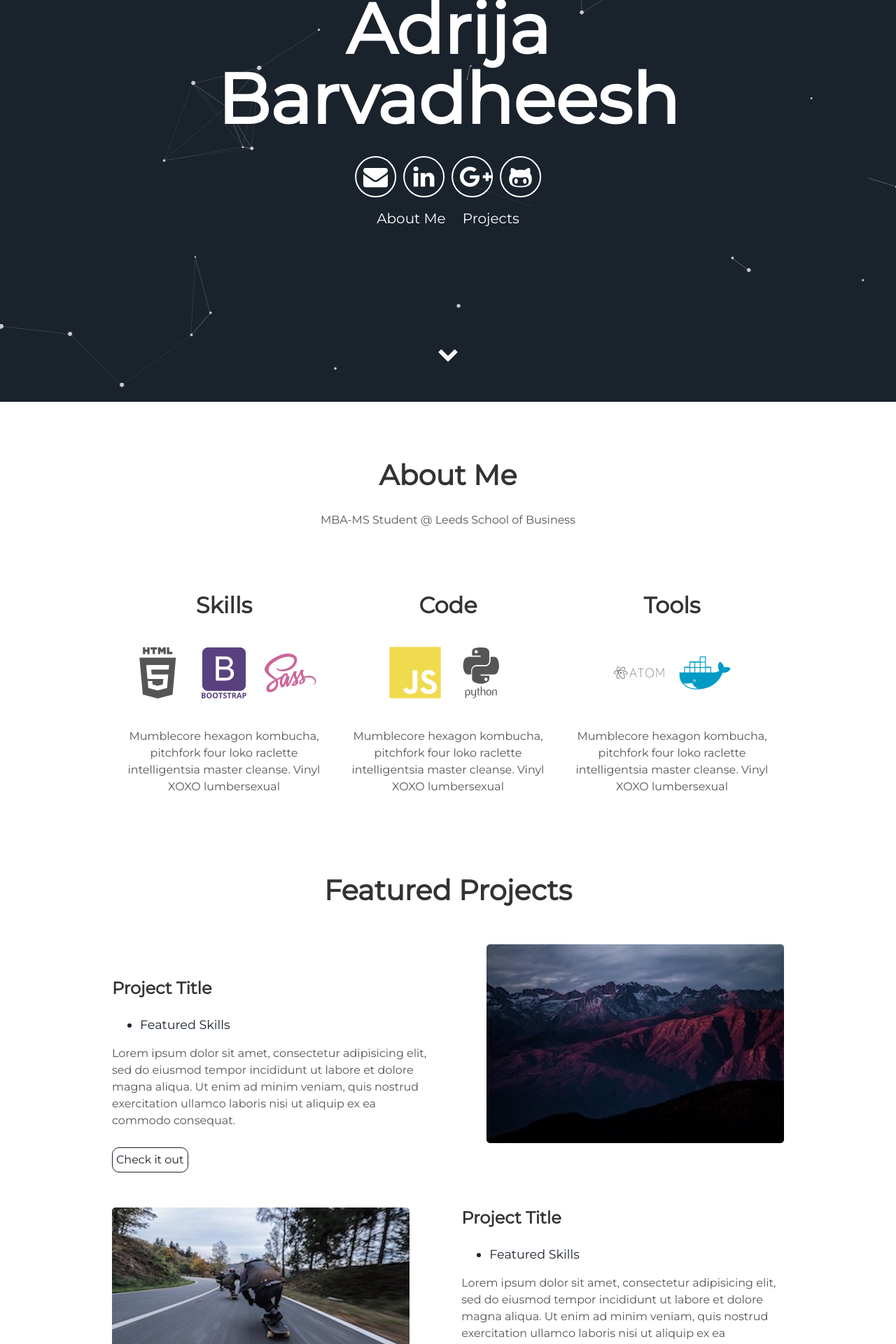
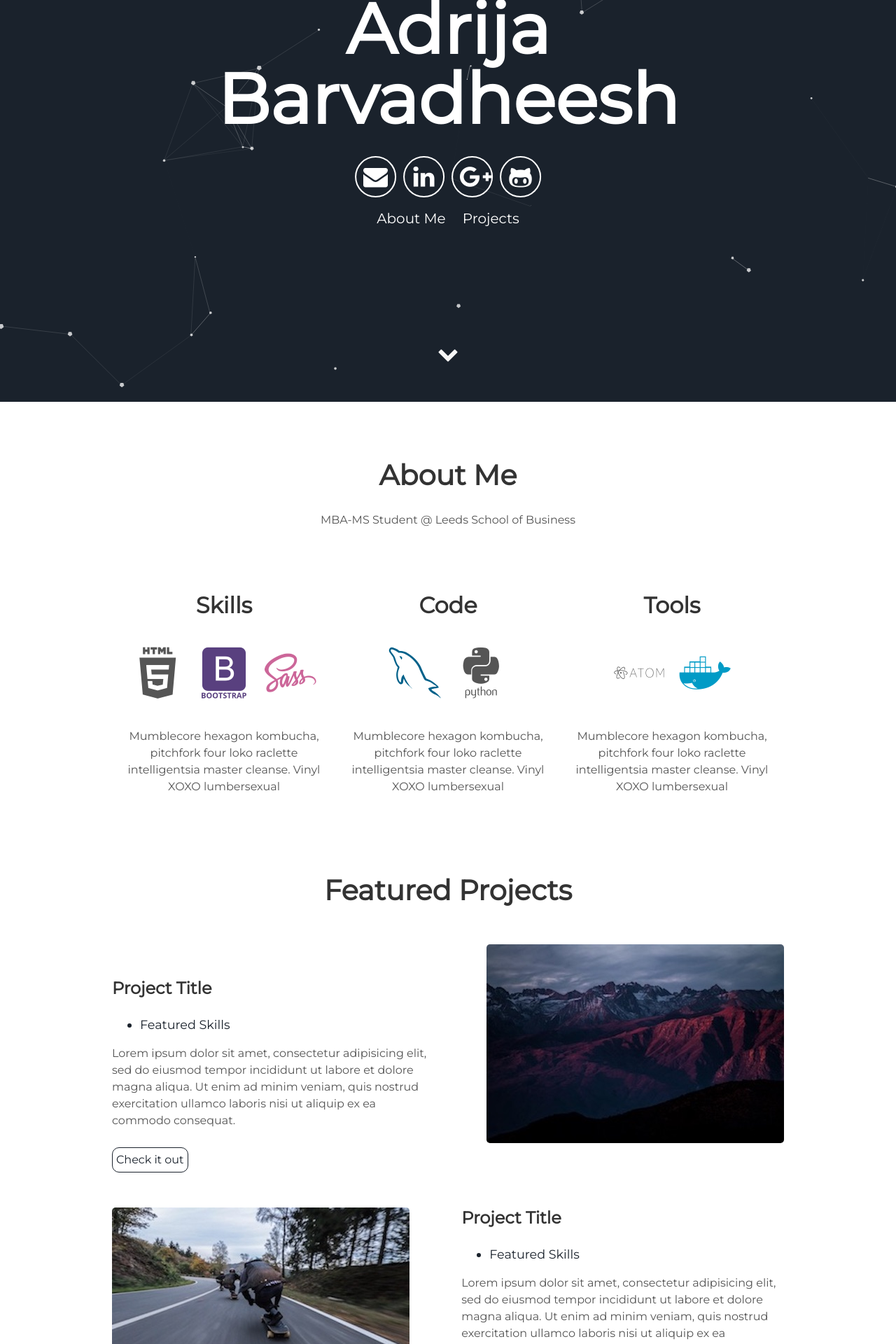
Before and after one commit to Adrija-B/Adrija-B.github.io, a Jekyll site: the page built from index.html, in a window 1280 px wide. Shown: the part 326-2246 px from the top of the page at 70% size. Built offline with Jekyll 4.4.1, drawn with Linux system fonts in a browser that asks for light colours.

Commit message:
Update about.html

```diff
--- a/_includes/about.html
+++ b/_includes/about.html
@@ -13,7 +13,7 @@
     </div>
     <div class="tech">
       <h2>Code</h2>
-      <i class="devicon-javascript-plain colored"></i>
+      <i class="devicon-mysql-plain colored"></i>
       <i class="devicon-python-plain-wordmark"></i>
       <i class="devicon-r-plain colored"></i>
       <p>Mumblecore hexagon kombucha, pitchfork four loko raclette intelligentsia master cleanse.
```
